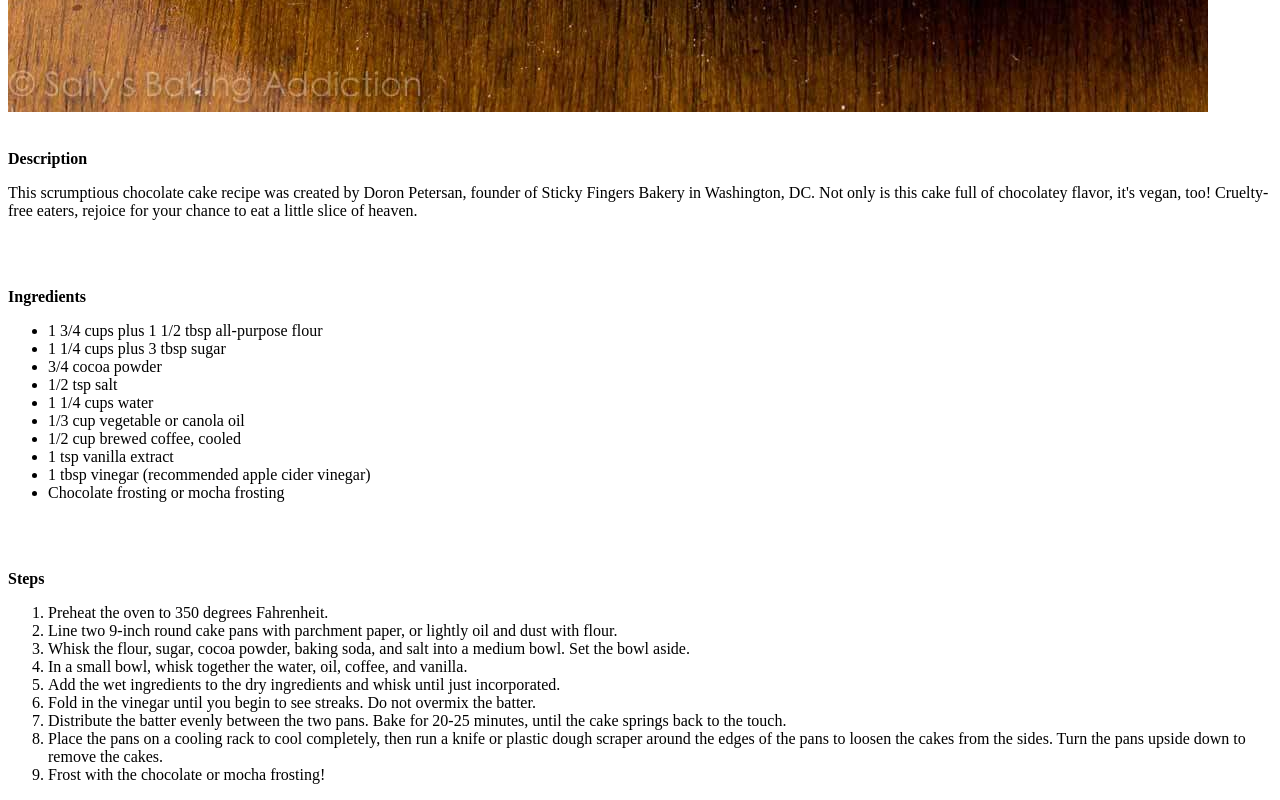
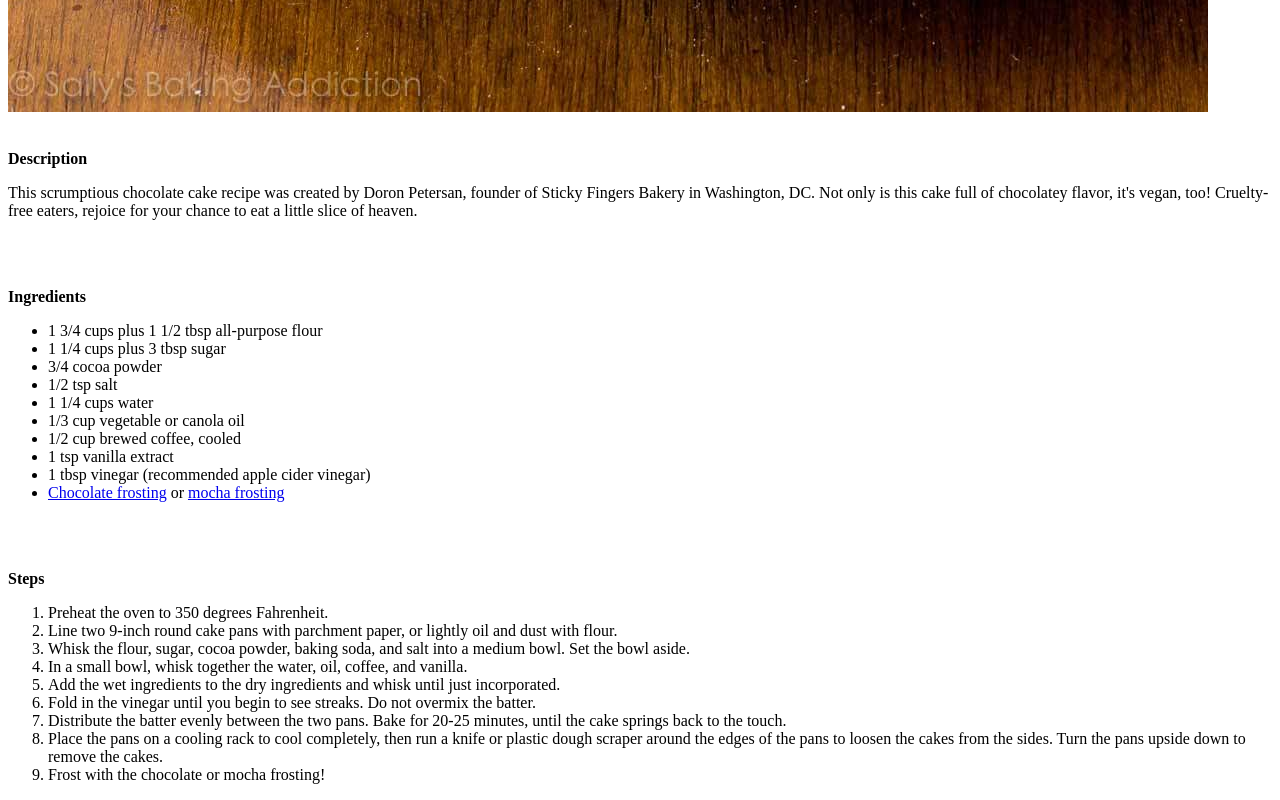
Before and after one commit to duranduranrio/odin-recipes, a plain HTML site: page recipes/chocolate_love_cake.html in a window 1280 px wide. Shown: the part 1768-2568 px from the top of the page. Drawn offline with Linux system fonts and the light colour scheme.

Commit message:
Add links to chocolate_love_cake.html

```diff
--- a/recipes/chocolate_love_cake.html
+++ b/recipes/chocolate_love_cake.html
@@ -34,7 +34,7 @@
             <li>1/2 cup brewed coffee, cooled</li>
             <li>1 tsp vanilla extract</li>
             <li>1 tbsp vinegar (recommended apple cider vinegar)</li>
-            <li>Chocolate frosting or mocha frosting</li>
+            <li><a href="chocolate_frosting.html">Chocolate frosting</a> or <a href="mocha_frosting.html">mocha frosting</a></li>
         </ul>
 
         <br></br>
```
